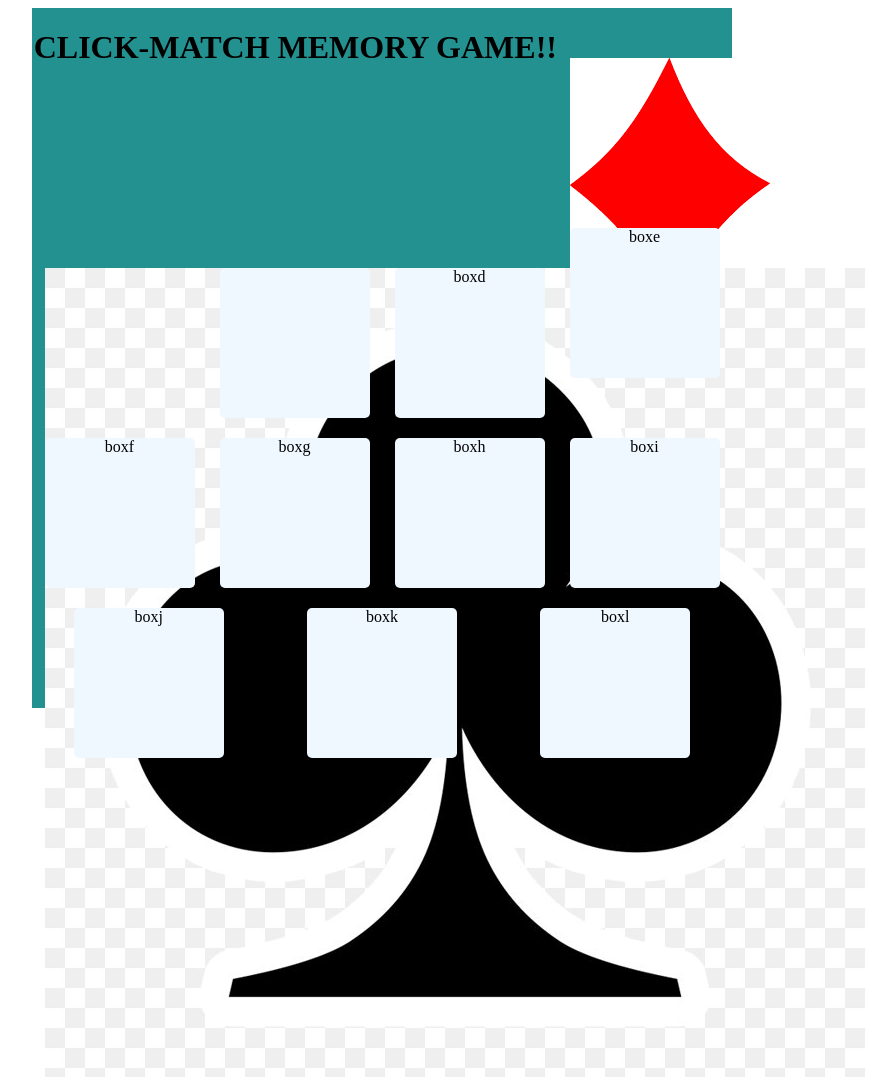
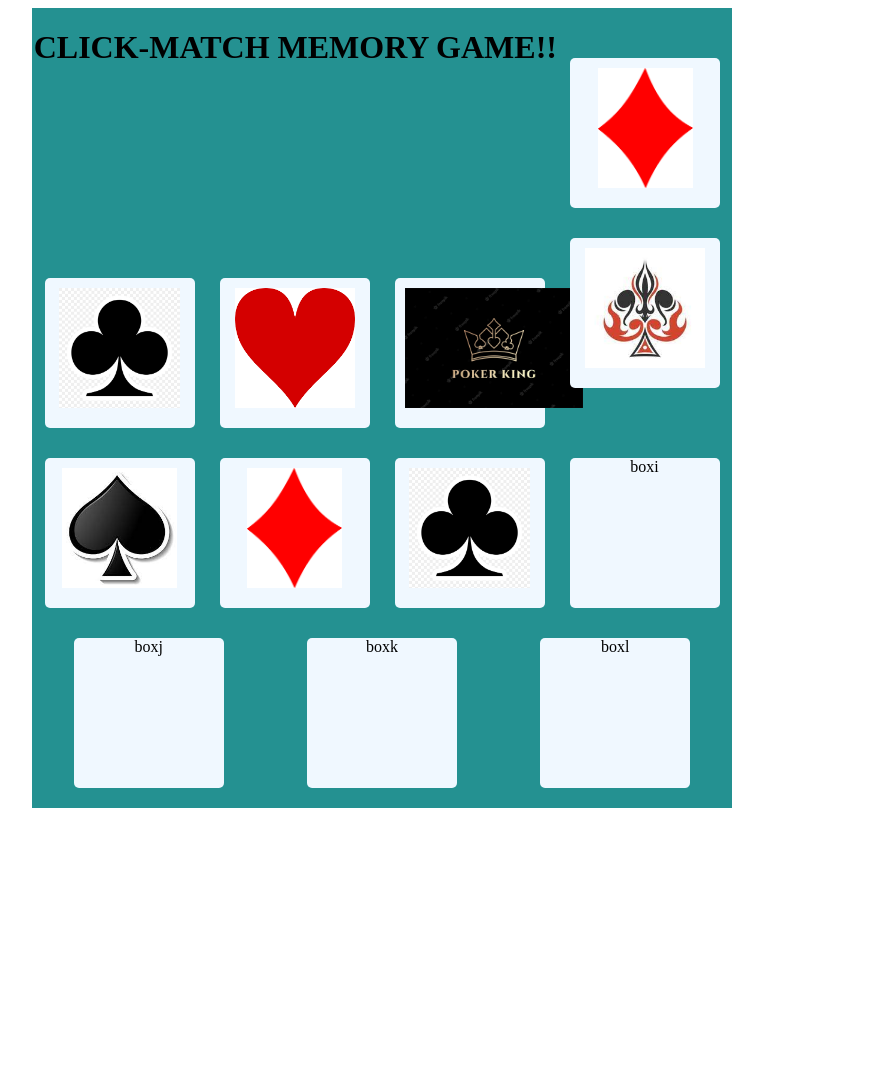
Before and after one commit to naomicherono/Tile_game, a plain HTML site: page index.html in a window 1280 px wide. Shown: the whole page, without its empty margins (76-972 px from the left). After the commit the page ends 816 px from the top, so only its background shows below. Drawn offline with Linux system fonts and the light colour scheme.

Commit message:
added images

```diff
--- a/index.css
+++ b/index.css
@@ -2,7 +2,7 @@
 .flex-container{
     background-color: rgb(36, 145, 145);
     margin-left: 100px;
-    height:700px;
+    height:800px;
     display: flex;
     flex-direction: row;
     padding: 0px;
@@ -55,3 +55,9 @@
 .flex-container3{
     flex-direction: row;
 } */
+
+ .logo{
+    padding: 10px;
+    height: 120px;
+
+ }
--- a/index.html
+++ b/index.html
@@ -15,15 +15,27 @@
                 <img class="logo"  src="./images/diamond.png" alt="">
             </div>
             <div class="square1">
-                <img src="./images/flower.jpg" alt="">
+                <img  class="logo"  src="./images/flower.jpg" alt="">
             </div>
 
-            <div class="square1"></div>
-            <div class="square1">boxd</div>
-            <div class="square2">boxe</div>
-            <div class="square2">boxf</div>
-            <div class="square2">boxg</div>
-            <div class="square2">boxh</div>
+            <div class="square1">
+                <img  class="logo" src="./images/heart.png" alt="">
+            </div>
+            <div class="square1">
+                <img class="logo"  src="./images/poker.avif" alt="">
+            </div>
+            <div class="square2">
+                <img class="logo" src="./images/queen.jpeg" alt="">
+            </div>
+            <div class="square2">
+                <img class="logo" src="./images/spade.jpeg" alt="">
+            </div>
+            <div class="square2">
+                <img class="logo" src="./images/diamond.png" alt="">
+            </div>
+            <div class="square2">
+                <img class="logo" src="./images/flower.jpg" alt="">
+            </div>
             <div class="square3">boxi</div>
             <div class="square3">boxj</div>
             <div class="square3">boxk</div>
```
